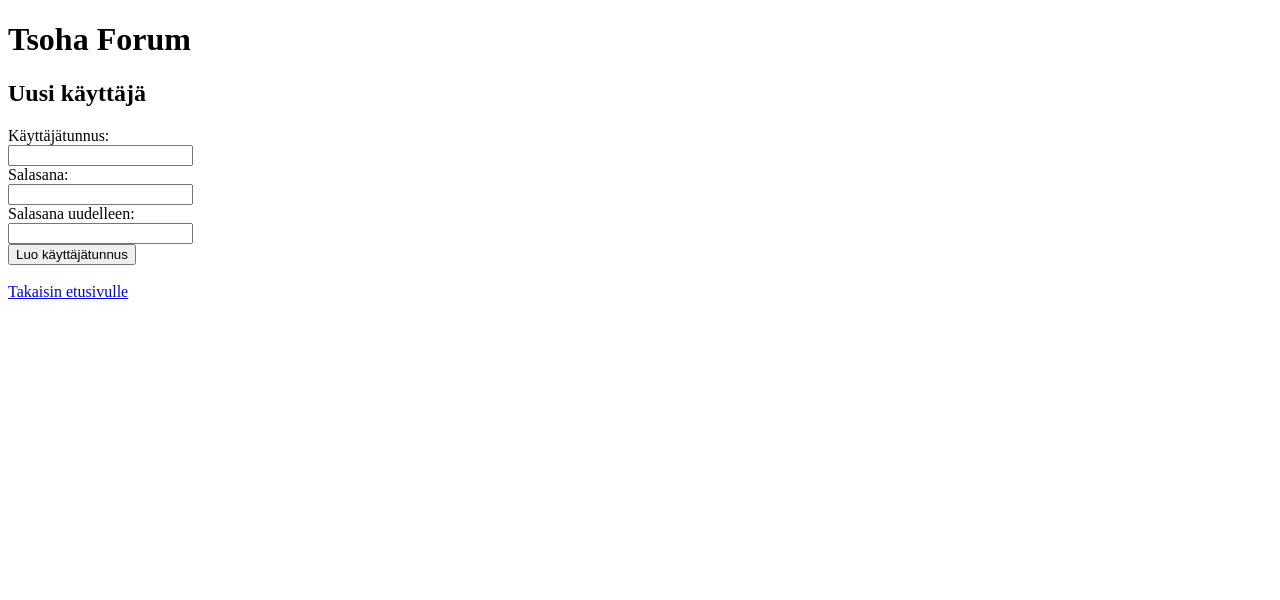
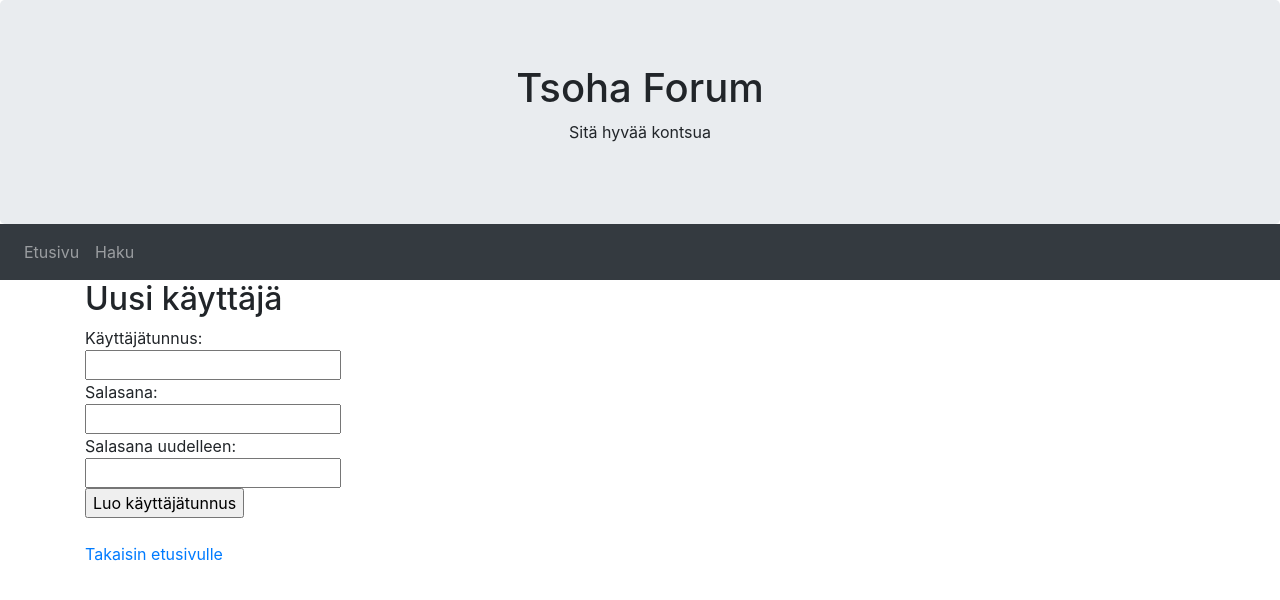
Before and after one commit to valt-1/tsoha-keskustelufoorumi, a Flask app: page /signup in a window 1280 px wide. Shown: the top 600 px of the page. Run offline with Flask 2, Linux system fonts and the light colour scheme; some libraries are stand-ins or nearby versions.

Commit message:
Update layout to use bootstrap

```diff
--- a/templates/layout.html
+++ b/templates/layout.html
@@ -3,9 +3,31 @@
 <head>
     <title>Tsoha Forum - {% block title %}{% endblock %}</title>
     <meta charset="UTF-8"/>
+    <meta name="viewport" content="width=device-width, initial-scale=1, shrink-to-fit=no">
+    <link rel="stylesheet" href="https://maxcdn.bootstrapcdn.com/bootstrap/4.5.2/css/bootstrap.min.css">
+    <link rel="stylesheet" href="{{ url_for('static',filename='styles/custom.css') }}">
 </head>
 <body>
-    <h1>Tsoha Forum</h1>
-    {% block content %}{% endblock %}
+    <div class="jumbotron text-center" style="margin-bottom:0">
+        <h1>Tsoha Forum</h1>
+        <p>Sitä hyvää kontsua</p>
+    </div>
+    <nav class="navbar navbar-expand-sm bg-dark navbar-dark">
+        <button class="navbar-toggler" type="button" data-toggle="collapse" data-target="#collapsibleNavbar">
+            <span class="navbar-toggler-icon"></span>
+        </button>
+        <div class="collapse navbar-collapse" id="collapsibleNavbar">
+        <ul class="navbar-nav">
+            <li class="nav-item">
+            <a class="nav-link" href="/">Etusivu</a>
+            </li>
+            <li class="nav-item">
+            <a class="nav-link" href="#">Haku</a>
+        </ul>
+        </div>
+    </nav>
+    <div class="container">
+        {% block content %}{% endblock %}
+    </div>
 </body>
 </html>
```
Also changed, not shown: static/styles/custom.css (added).
